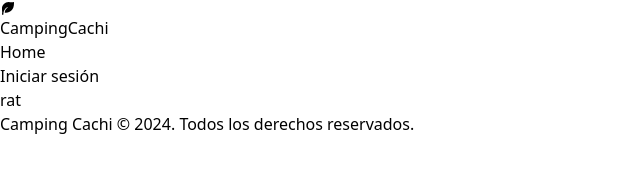
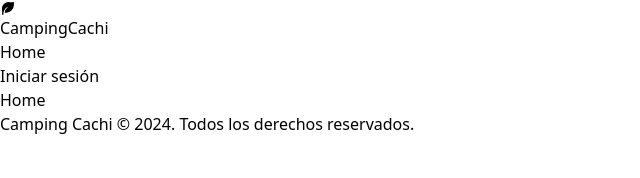
Before and after one commit to FacundoZu/mern-camping, a React (Vite) app: page / in a window 1280 px wide. Shown: the top 178 px of the page, without its empty margins (0-640 px from the left). Built offline with nearby package versions, Linux system fonts and the light colour scheme; no server answers.

Commit message:
Gestion Usuario completa

```diff
--- a/src/components/pages/Home.jsx
+++ b/src/components/pages/Home.jsx
@@ -7,7 +7,7 @@ export const Home = () => {
 
   return (
     <div>
-      rat
+      Home
     </div>
   )
 }
```
